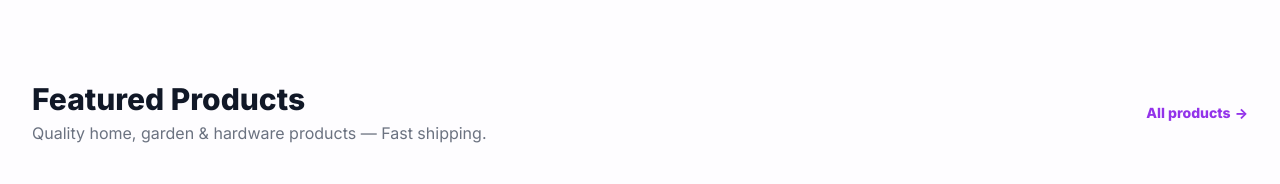
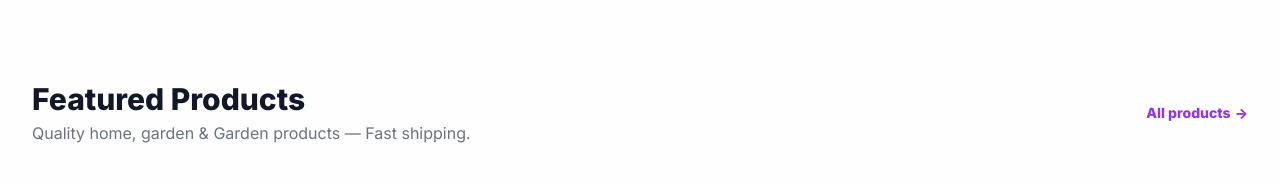
Before and after one commit to mariaelguli-hub/qbmaster.shop, a React (Vite) app: page / in a window 1280 px wide. Shown: the part 1680-1864 px from the top of the page. Built offline with nearby package versions, Linux system fonts and the light colour scheme; no server answers; the database is empty; grey boxes are pictures that could not be loaded.

Commit message:
Update ProductGrid.jsx

```diff
--- a/src/components/ProductGrid.jsx
+++ b/src/components/ProductGrid.jsx
@@ -72,7 +72,7 @@ export default function ProductGrid() {
               Featured Products
             </h2>
             <p className="text-gray-500">
-              Quality home, garden & hardware products — Fast shipping.
+              Quality home, garden & Garden products — Fast shipping.
             </p>
           </div>
           <Link
```
